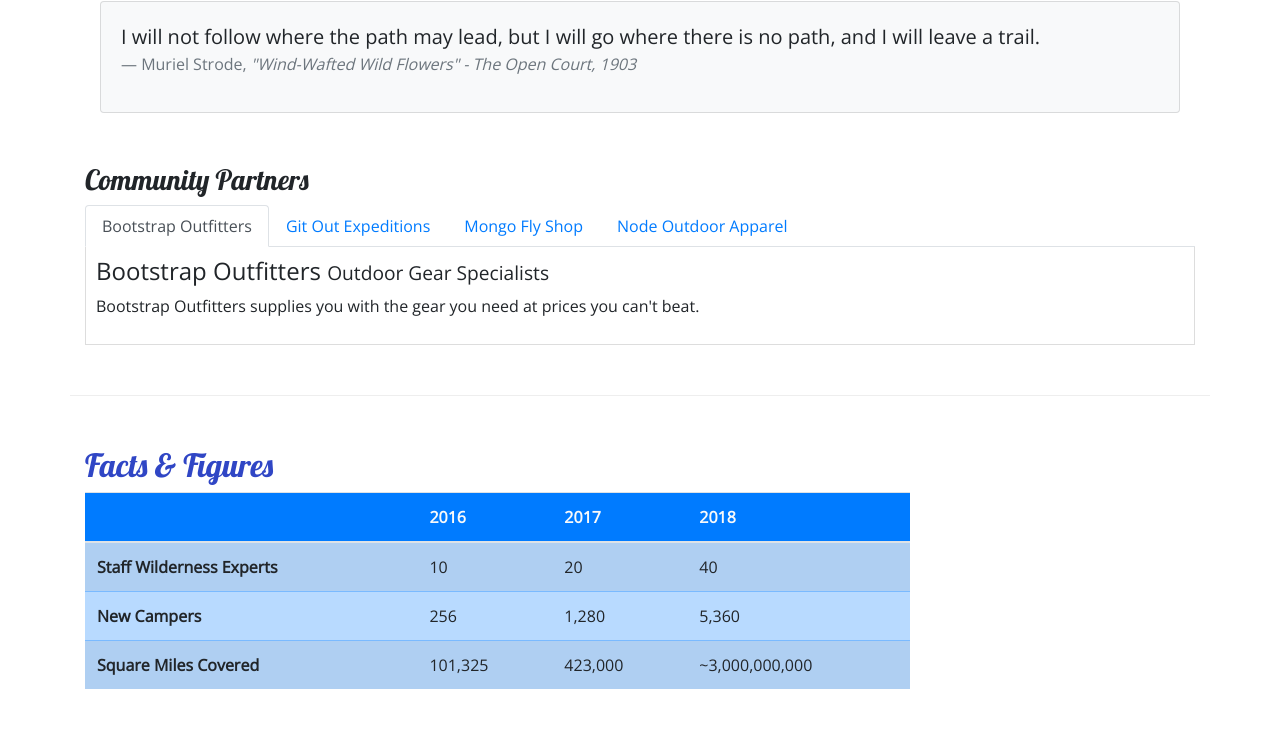
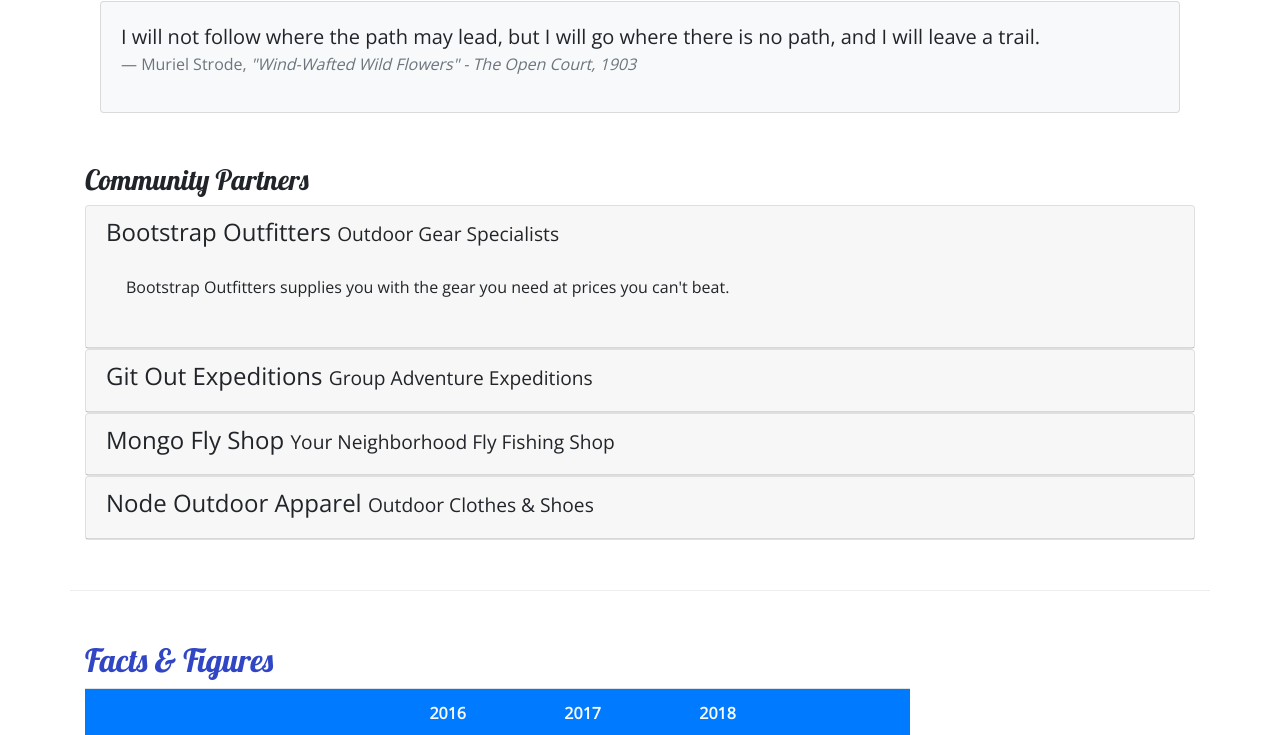
Before and after one commit to oanhbui/nucampsites, a website: page aboutus.html in a window 1280 px wide. Shown: the part 814-1549 px from the top of the page. Drawn offline with nearby package versions, Linux system fonts and the light colour scheme.

Commit message:
Accordion

```diff
--- a/aboutus.html
+++ b/aboutus.html
@@ -102,28 +102,40 @@
         <div class="row row-content">
             <div class="col">
                 <h3>Community Partners</h3>
-                <ul class="nav nav-tabs">
-                    <li class="nav-item"><a class="nav-link active" href="#bootstrap" role="tab" data-toggle="tab">Bootstrap Outfitters</a></li>
-                    <li class="nav-item"><a class="nav-link" href="#git" role="tab" data-toggle="tab">Git Out Expeditions</a></li>
-                    <li class="nav-item"><a class="nav-link" href="#mongo" role="tab" data-toggle="tab">Mongo Fly Shop</a></li>
-                    <li class="nav-item"><a class="nav-link" href="#node" role="tab" data-toggle="tab">Node Outdoor Apparel</a></li>
-                </ul>
-                <div class="tab-content">
-                    <div role="tabpanel" class="tab-pane fade show active" id="bootstrap">
-                        <h4>Bootstrap Outfitters <small>Outdoor Gear Specialists</small></h4>
-                        <p class="d-none d-sm-block">Bootstrap Outfitters supplies you with the gear you need at prices you can't beat.</p>
+                <div id="accordion">
+                    <div class="card">
+                        <div role="tab" class="card-header">
+                            <h4><a data-toggle="collapse" data-target="#bootstrap">Bootstrap Outfitters <small>Outdoor Gear Specialists</small></a></h4>
+                            <div class="colappse show" id="bootstrap" data-parent="#accordion">
+                                <div class="card-body">
+                                    <p class="d-none d-sm-block">Bootstrap Outfitters supplies you with the gear you need at prices you can't beat. </p>
+                                </div>
+                            </div>
+                        </div>
                     </div>
-                    <div role="tabpanel" class="tab-pane fade" id="git">
-                        <h4>Git Out Expeditions <small>Group Adventure Expeditions</small></h4>
-                        <p class="d-none d-sm-block">Join Git Out Expeditions to explore new horizons with a group of other adventurers!</p>
+                    <div class="card">
+                        <div role="tab" class="card-header">
+                            <h4><a class="collapsed" data-toggle="collapse" data-target="#git">Git Out Expeditions <small>Group Adventure Expeditions</small></a></h4>
+                            <div class="collapse" id="git" data-parent="#accordion">
+                                <p class="d-none d-sm-block">Join Git Out Expeditions to explore new horizons with a group of other adventurers!</p>
+                            </div>
+                        </div>
                     </div>
-                    <div role="tabpanel" class="tab-pane fade" id="mongo">
-                        <h4>Mongo Fly Shop <small>Your Neighborhood Fly Fishing Shop</small></h4>
-                        <p class="d-none d-sm-block">Need a new fishing pole, a tacklebox, or flies of all kinds? Stop by Mongo Fly Shop.</p>
+                    <div class="card">
+                        <div role="tab" class="card-header">
+                            <h4><a class="collapsed" data-toggle="collapse" data-target="#mongo">Mongo Fly Shop <small>Your Neighborhood Fly Fishing Shop</small></a></h4>
+                            <div class="collapse" id="mongo" data-parent="#accordion">
+                                <p class="d-none d-sm-block">Need a new fishing pole, a tacklebox, or flies of all kinds? Stop by Mongo Fly Shop.</p>
+                            </div>
+                        </div>
                     </div>
-                    <div role="tabpanel" class="tab-pane fade" id="node">
-                        <h4>Node Outdoor Apparel <small>Outdoor Clothes & Shoes</small></h4>
-                        <p class="d-none d-sm-block">From polar fleeces to swimsuits, hiking boots to waders, a visit to Node will be sure to get you covered.</p>
+                    <div class="card">
+                        <div role="tab" class="card-header">
+                            <h4><a class="collapsed" data-toggle="collapse" data-target="#node">Node Outdoor Apparel <small>Outdoor Clothes & Shoes</small></a></h4>
+                            <div class="collapse" id="node" data-parent="#accordion">
+                                <p class="d-none d-sm-block">From polar fleeces to swimsuits, hiking boots to waders, a visit to Node will be sure to get you covered.</p>
+                            </div>
+                        </div>
                     </div>
                 </div>
             </div>
--- a/css/style.css
+++ b/css/style.css
@@ -36,8 +36,7 @@ header h2 {
     background-color: #901cad;
 }
 
-.tab-content {
-    border: 1px solid #DDD;
-    border-top: none;
-    padding: 10px;
+a, a:hover {
+    color: inherit;
+    text-decoration: none;
 }
```
